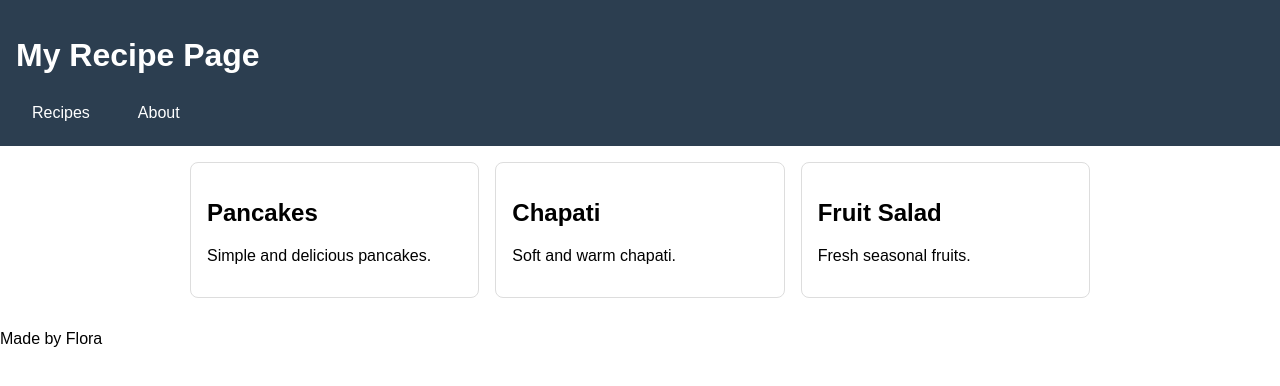
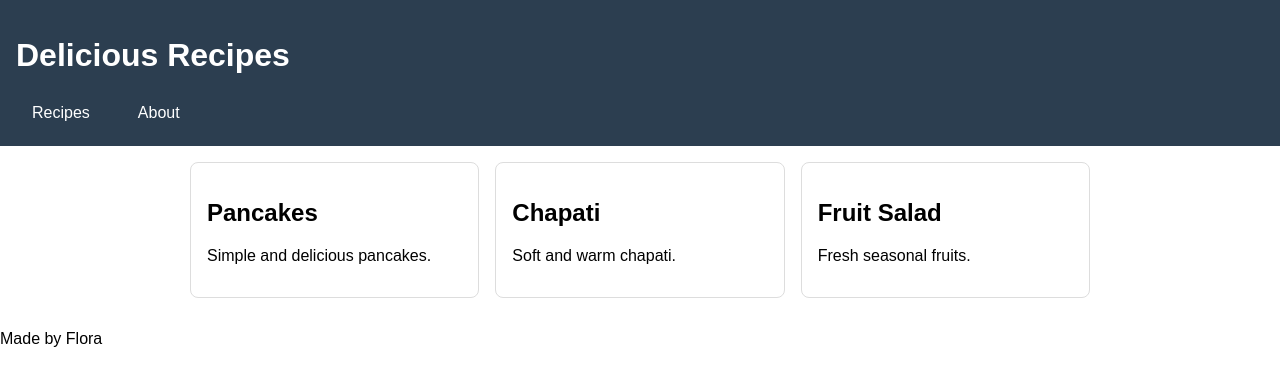
Before and after one commit to Iradukunda41/recipe-page, a plain HTML site: page index.html in a window 1280 px wide. Drawn offline with Linux system fonts and the light colour scheme.

Commit message:
Change header text to Delicious Recipes

```diff
--- a/index.html
+++ b/index.html
@@ -10,7 +10,7 @@
 
 <body>
      <header>
-          <h1>My Recipe Page</h1>
+          <h1>Delicious Recipes</h1>
           <nav>
                <a href="#recipes">Recipes</a>
                <a href="#about">About</a>
```
